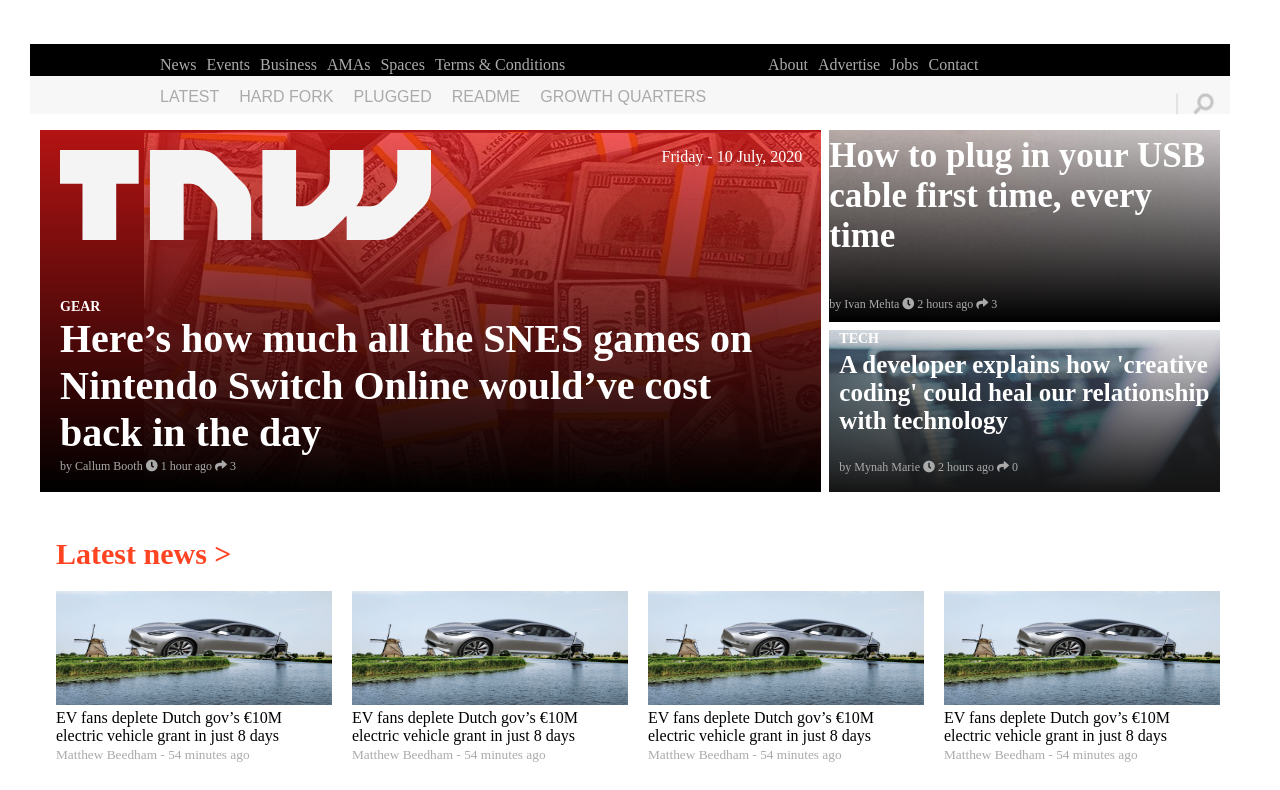
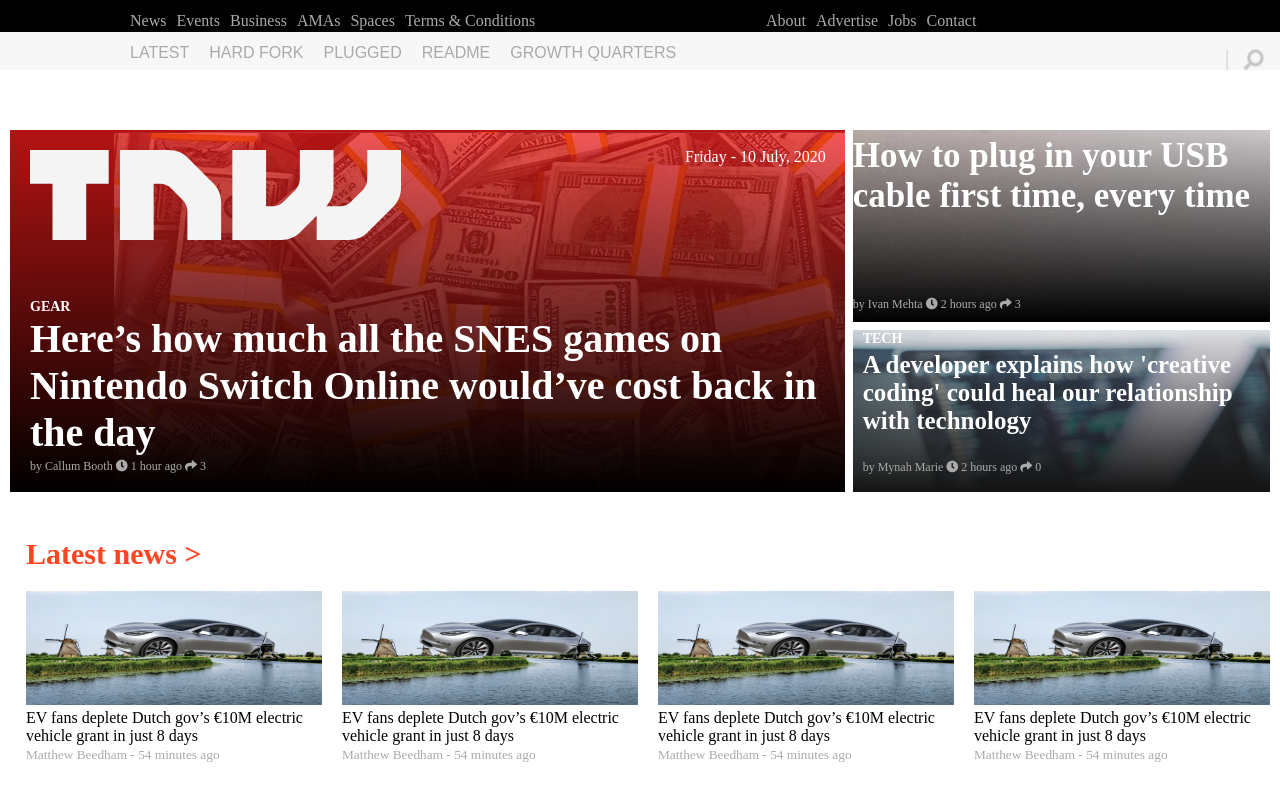
Before and after one commit to emmanuellekamwa/thenextweb-clone, a plain HTML site: page index.html in a window 1280 px wide. Shown: the top 790 px of the page. Drawn offline with Linux system fonts and the light colour scheme.

Commit message:
making changes in the code

```diff
--- a/index.html
+++ b/index.html
@@ -15,8 +15,8 @@
         <header>
             <nav>
                 <div class="right-nav">
-                    <div class="black-nav">
-                        <ul class="list1">
+                    <div class="black-nav mobile-hide">
+                        <ul class="list1 mobile-hide">
                             <li><a href="#">News</a></li>
                             <li><a href="#">Events</a></li>
                             <li><a href="#">Business</a></li>
@@ -31,8 +31,8 @@
                             <li><a href="#">Contact</a></li>
                         </ul>
                     </div>
-                    <div class="white-nav">
-                        <ul class="list3">
+                    <div class="white-nav mobile-hide">
+                        <ul class="list3 mobile-hide">
                             <li><a href="#">LATEST</a></li>
                             <li><a href="#">HARD FORK</a></li>
                             <li><a href="#">PLUGGED</a></li>
--- a/style.css
+++ b/style.css
@@ -5,8 +5,8 @@
 }
 
 body {
-    margin: 0px 30px;
-    max-width: 1200px;
+    margin: 0;
+    max-width: 1440px;
 }
 
 .hide-box {
@@ -27,12 +27,6 @@
     left: 0;
     background: #fff;
     z-index: 1;
-}
-
-nav {
-    display: flex;
-    justify-content: space-between;
-    align-items: center;
 }
 
 header > img {
```
